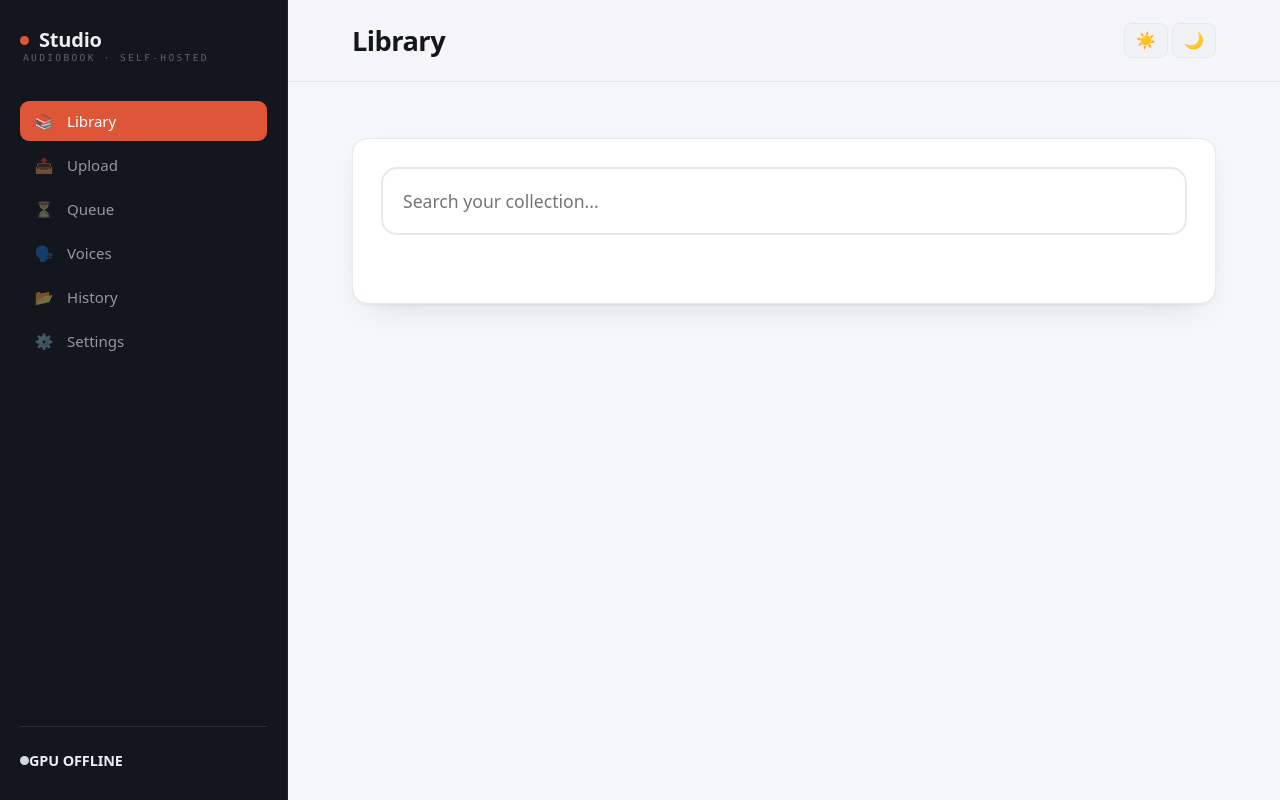
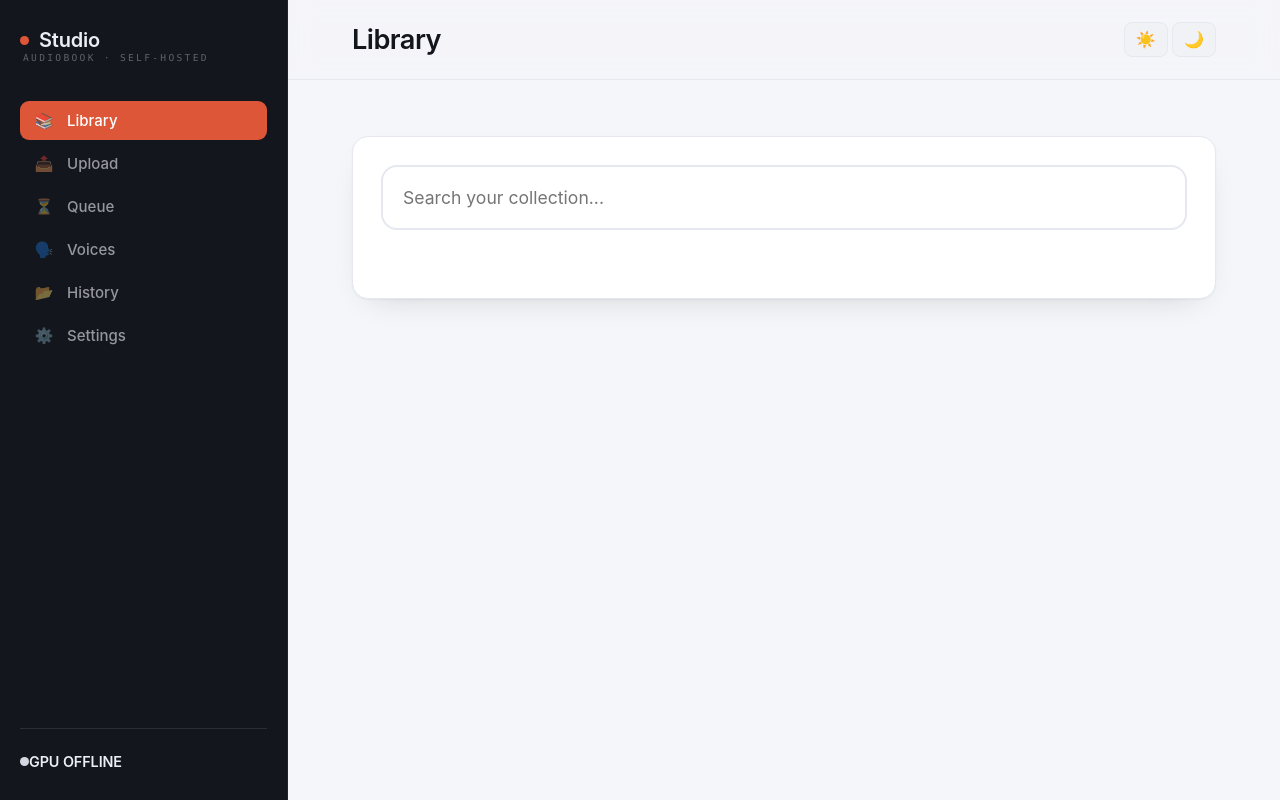
Before and after one commit to adinkraasante/epub-to-audiobook, a Flask app: page / in a window 1280 px wide. Run offline with Flask 3, Linux system fonts and the light colour scheme; data that the repository does not hold is empty; parts of the project's set-up code (start-up, migrations or seed data) failed here and were passed over.

Commit message:
fix(ui): harden font stack to platform-sans (ui-sans-serif fell back to mono)
Co-Authored-By: Claude Fable 5 <noreply@anthropic.com>

```diff
--- a/webapp/templates/index.html
+++ b/webapp/templates/index.html
@@ -141,9 +141,9 @@ select.input-control { cursor: pointer; }
   --accent:#DD5638; --accent-deep:#B23A22; --accent-tint:#FBE9E3; --accent-ink:#A6361F;
   --cloud:#1F8A86; --cloud-tint:#E1F0EF; --cloud-ink:#0F5F5C; --gilt:#DD5638;
   --border:#E5E8EF; --border-strong:#D3D8E2; --success:#2E9E6B; --error:#D64242;
-  --serif:ui-sans-serif,system-ui,-apple-system,"Segoe UI",Roboto,sans-serif;
-  --sans:ui-sans-serif,system-ui,-apple-system,"Segoe UI",Roboto,sans-serif;
-  --mono:ui-monospace,"SF Mono","Cascadia Code",Menlo,Consolas,monospace;
+  --serif:-apple-system,BlinkMacSystemFont,"Segoe UI",Roboto,Helvetica,Arial,sans-serif;
+  --sans:-apple-system,BlinkMacSystemFont,"Segoe UI",Roboto,Helvetica,Arial,sans-serif;
+  --mono:"SF Mono","Cascadia Code","Segoe UI Mono",Menlo,Consolas,"Liberation Mono",monospace;
   --radius-lg:16px; --radius-md:10px; --radius-sm:8px;
   --shadow:0 1px 2px rgba(20,22,29,.04), 0 12px 32px -20px rgba(20,22,29,.25);
 }
```
